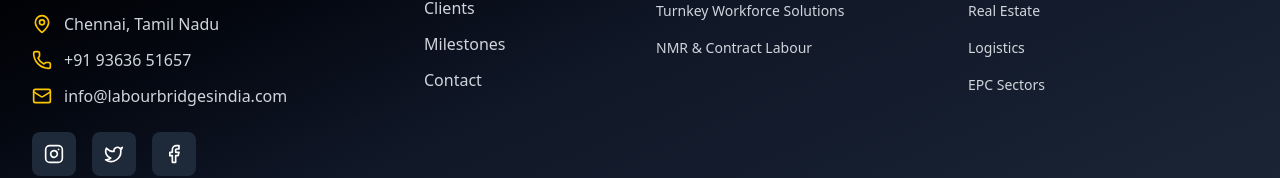
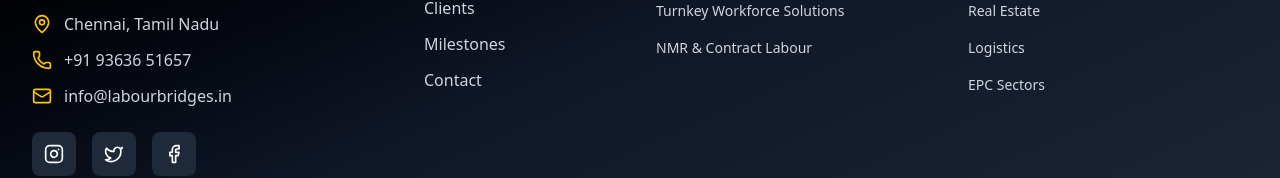
Before and after one commit to vgokul27/Labour-Bridge, a React (Vite) app in the folder labour-bridge/: page /about in a window 1280 px wide. Shown: the part 5081-5259 px from the top of the page. Built offline with nearby package versions, Linux system fonts and the light colour scheme.

Commit message:
Email id updated

```diff
--- a/labour-bridge/src/components/Footer.jsx
+++ b/labour-bridge/src/components/Footer.jsx
@@ -122,7 +122,7 @@ const Footer = () => {
               <div className="flex items-center">
                 <Mail className="h-5 w-5 text-yellow-400 mr-3 flex-shrink-0" />
                 <span className="text-gray-300">
-                  info@labourbridgesindia.com
+                  info@labourbridges.in
                 </span>
               </div>
             </div>
```
